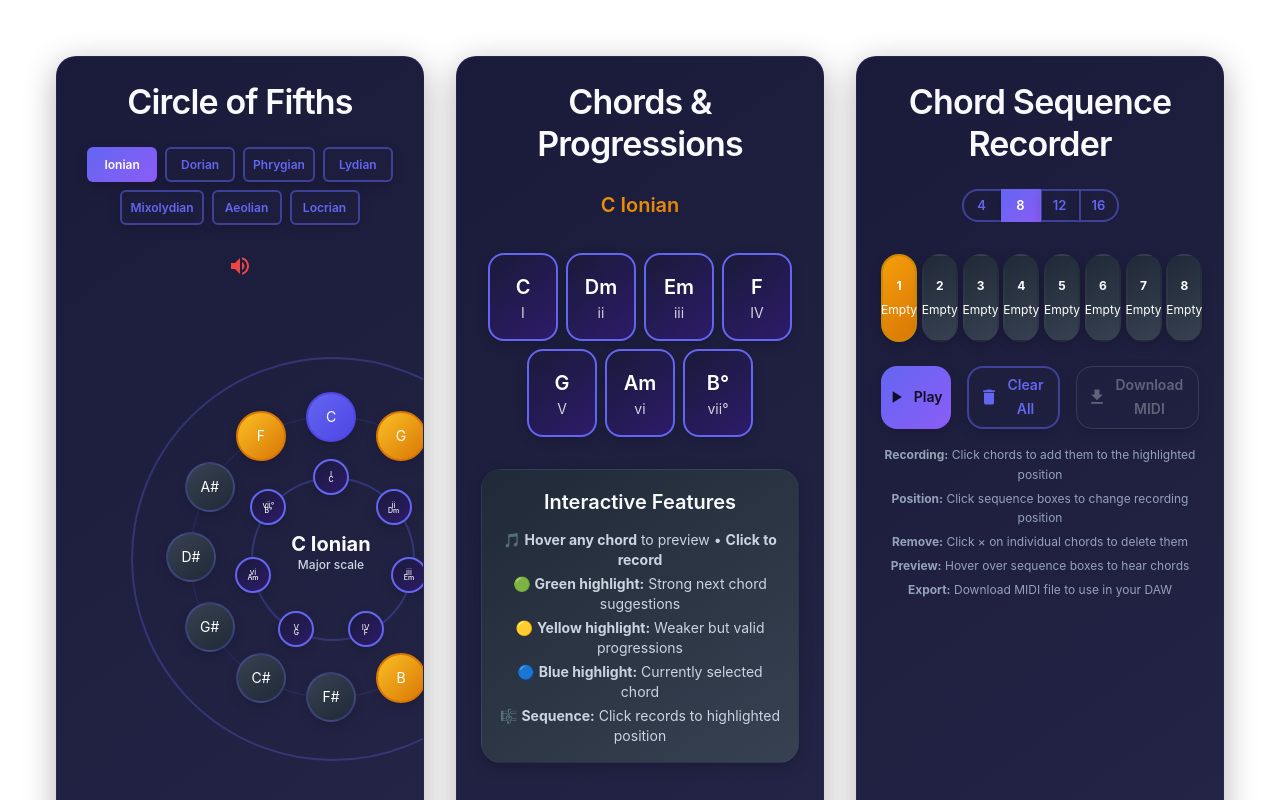
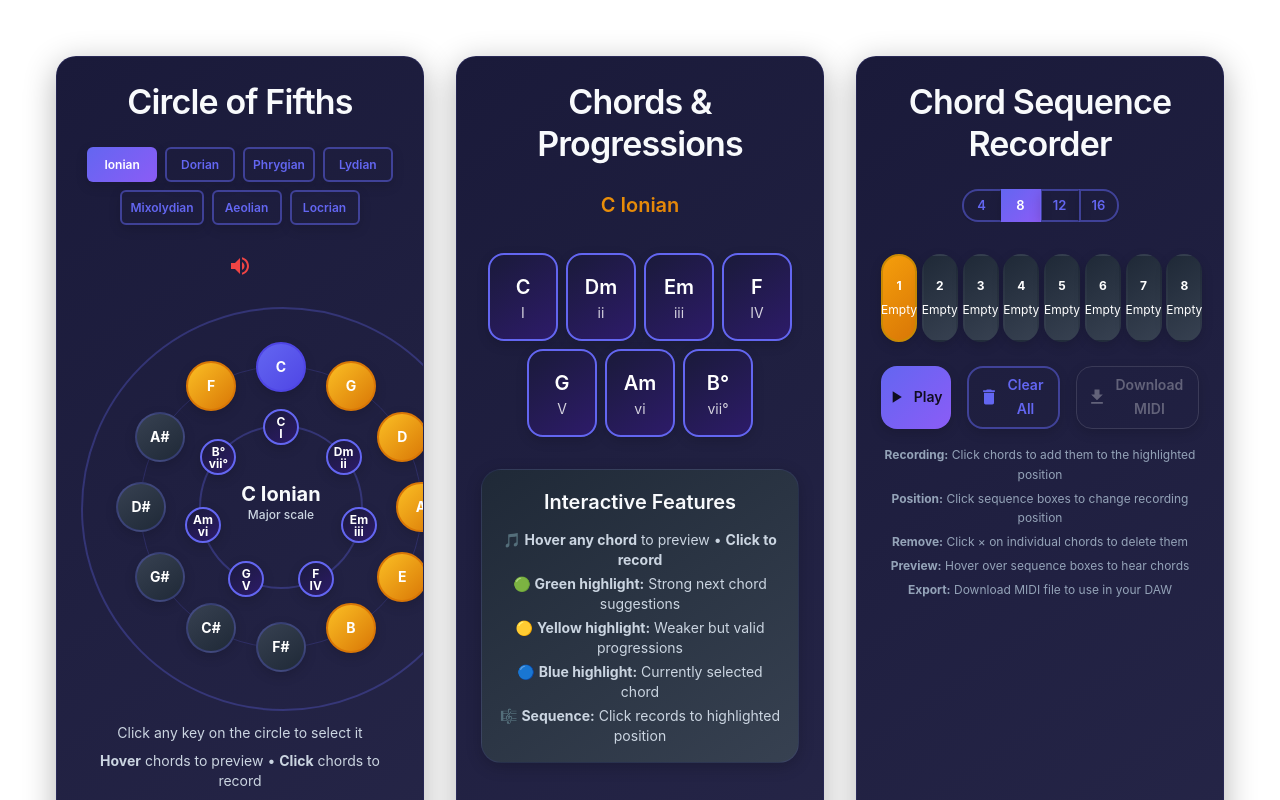
Before and after one commit to iDreadful/chord-progression, a React (Vite) app: page / in a window 1280 px wide. Shown: the top 800 px of the page. Built offline with nearby package versions, Linux system fonts and the light colour scheme.

Commit message:
circle size reduced

```diff
--- a/src/components/CircleComponent.jsx
+++ b/src/components/CircleComponent.jsx
@@ -20,8 +20,8 @@ const CircleComponent = ({
   const keys = getCurrentKeys(keyType)
   const currentChords = getCurrentChords(keyType, selectedKey)
   const radius = 140
-  const centerX = 250
-  const centerY = 250
+  const centerX = 200
+  const centerY = 200
 
   // Get all root notes from current key's chords for highlighting
   const chordRoots = currentChords.notes.map(chord => {
@@ -35,8 +35,8 @@ const CircleComponent = ({
         display: 'flex',
         justifyContent: 'center',
         position: 'relative',
-        width: 500,
-        height: 500,
+        width: 400,
+        height: 400,
         margin: '0 auto',
       }}
     >
@@ -46,8 +46,8 @@ const CircleComponent = ({
           position: 'absolute',
           top: 0,
           left: 0,
-          width: 500,
-          height: 500,
+          width: 400,
+          height: 400,
           pointerEvents: 'none',
         }}
       >
@@ -55,8 +55,8 @@ const CircleComponent = ({
         <Box
           sx={{
             position: 'absolute',
-            top: 50,
-            left: 50,
+            top: 0,
+            left: 0,
             width: 400,
             height: 400,
             borderRadius: '50%',
@@ -82,11 +82,12 @@ const CircleComponent = ({
         <Box
           sx={{
             position: 'absolute',
-            top: 170,
-            left: 170,
+            top: '50%',
+            left: '50%',
             width: 160,
             height: 160,
             borderRadius: '50%',
+            translate: '-50% -50%',
             border: '2px solid rgba(99, 102, 241, 0.3)',
           }}
         />
@@ -164,27 +165,23 @@ const CircleComponent = ({
             <Typography
               variant="caption"
               sx={{
-                fontSize: '8px',
-                fontWeight: 'semibold',
+                color: 'white',
+                lineHeight: 1,
+                userSelect: 'none',
+              }}
+            >
+              <b>{chord}</b>
+            </Typography>
+            <Typography
+              variant="caption"
+              sx={{
                 color: 'white',
                 lineHeight: 1,
                 userSelect: 'none',
                 marginBottom: '-2px',
               }}
             >
-              {romanNumeral}
-            </Typography>
-            <Typography
-              variant="caption"
-              sx={{
-                fontSize: '7px',
-                fontWeight: 'medium',
-                color: 'white',
-                lineHeight: 1,
-                userSelect: 'none',
-              }}
-            >
-              {chord}
+              <b>{romanNumeral}</b>
             </Typography>
           </Button>
         )
@@ -238,14 +235,9 @@ const CircleComponent = ({
           >
             <Typography
               variant="body2"
-              sx={{
-                fontSize: '14px',
-                fontWeight: 'semibold',
-                color: 'white',
-                userSelect: 'none',
-              }}
+              sx={{ color: 'white', userSelect: 'none' }}
             >
-              {key}
+              <b>{key}</b>
             </Typography>
           </Button>
         )
```
